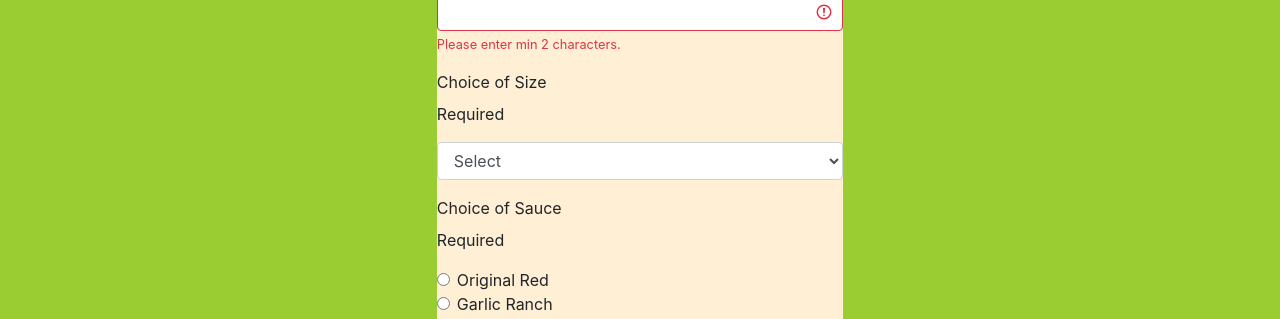
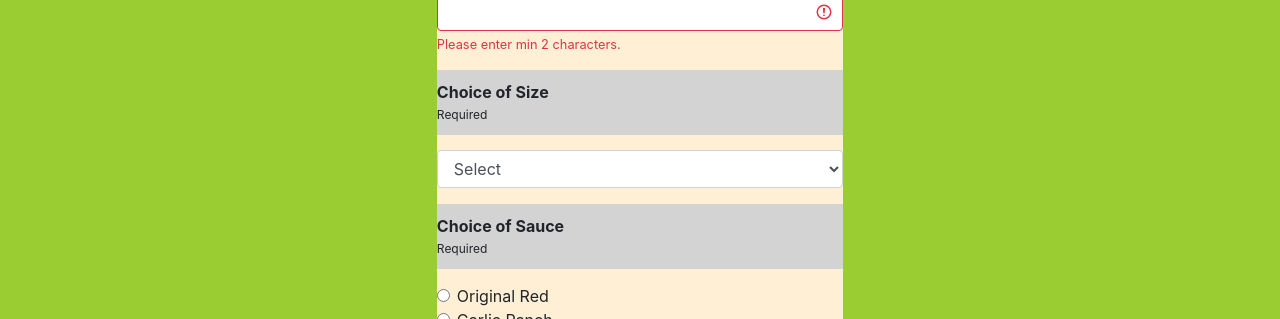
Before and after one commit to maribelcuales/Sprint-Challenge-Lambda-Eats-starter, a React (Create React App) app: page /pizza in a window 1280 px wide. Shown: the part 517-836 px from the top of the page. Built offline with nearby package versions, Linux system fonts and the light colour scheme.

Commit message:
Added css styling for pizza form labels.

```diff
--- a/src/components/styles.css
+++ b/src/components/styles.css
@@ -1,13 +1,14 @@
 .form-container {
   display: inline-block;
   background-color: papayawhip;
+  margin: auto;
 }
 
 .order-details {
   text-align: left;
 }
 
-.pizza-size-label {
+.pizza-form-label {
   background-color: lightgray;
   padding-top: 10px;
   padding-bottom: 2px;
@@ -15,7 +16,7 @@
   font-weight: bold;
 }
 
-.pizza-size-label p {
+.pizza-form-label p {
   font-size: 12px;
   line-height: 5px;
   font-weight: normal;
```
